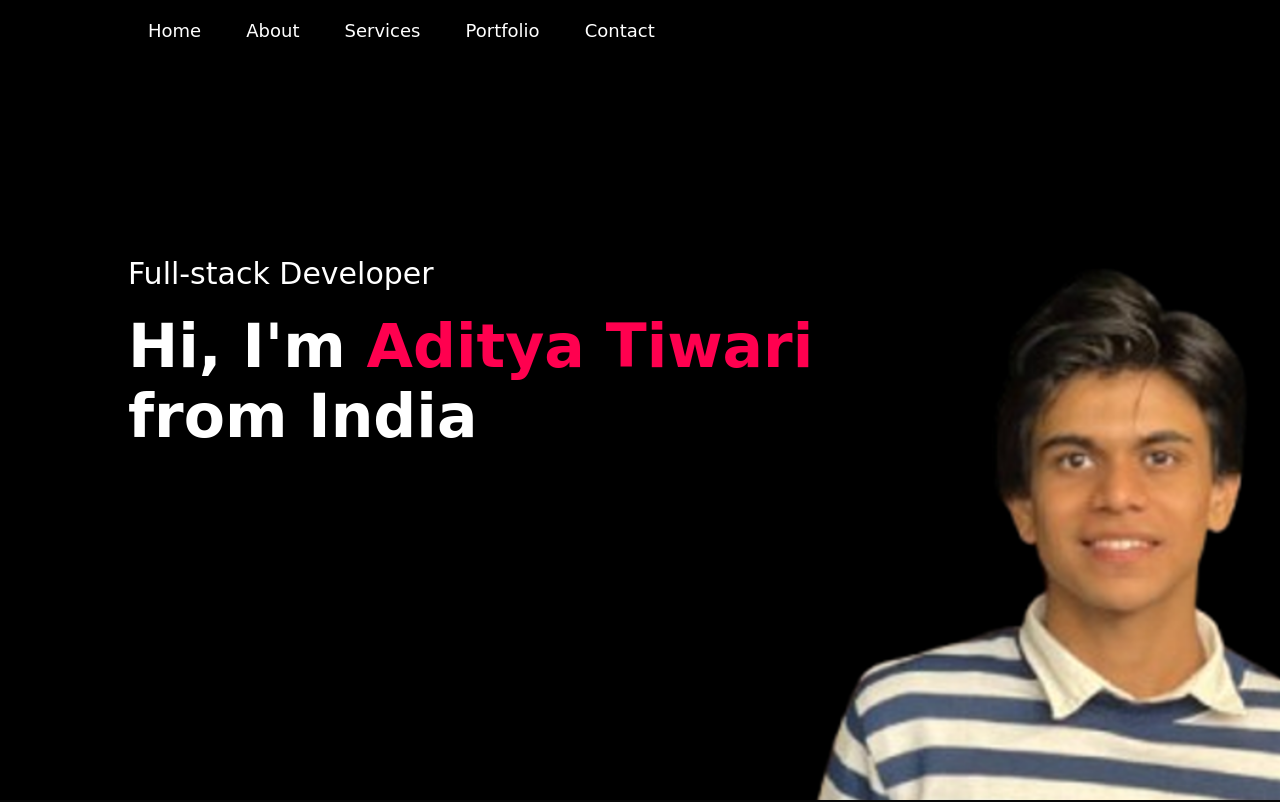
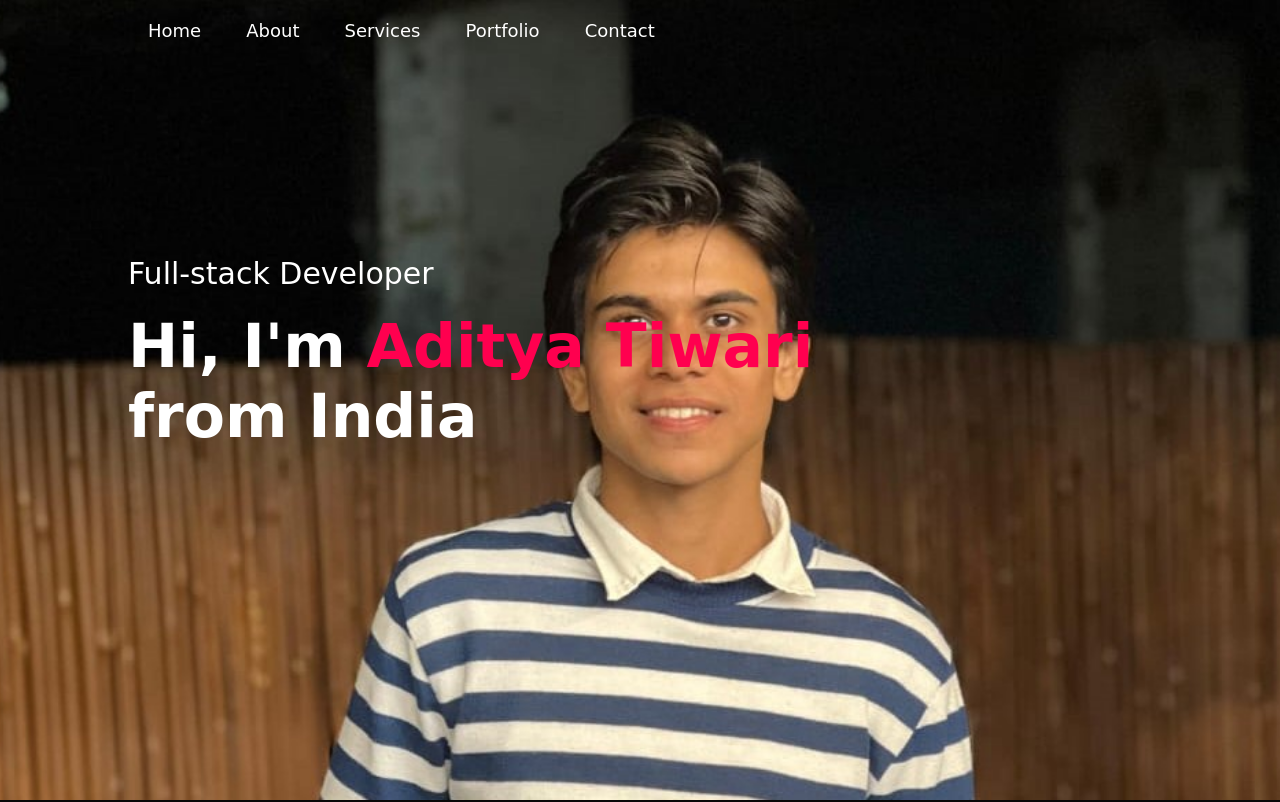
Before and after one commit to aditiwari07/Resume-website, a plain HTML site: page index.html in a window 1280 px wide. Shown: the top 802 px of the page. Drawn offline with Linux system fonts and the light colour scheme.

Commit message:
Update style.css

```diff
--- a/style.css
+++ b/style.css
@@ -14,7 +14,7 @@ body{
 #header{
     width:100%;
     height:100vh;
-    background-image: url(https://github.com/aditiwari07/Resume-website/raw/main/images/AdityaLandscape.png);
+    background-image: url(/images/git.jpg);
     background-size: cover;
     background-position: center;
 }
```
